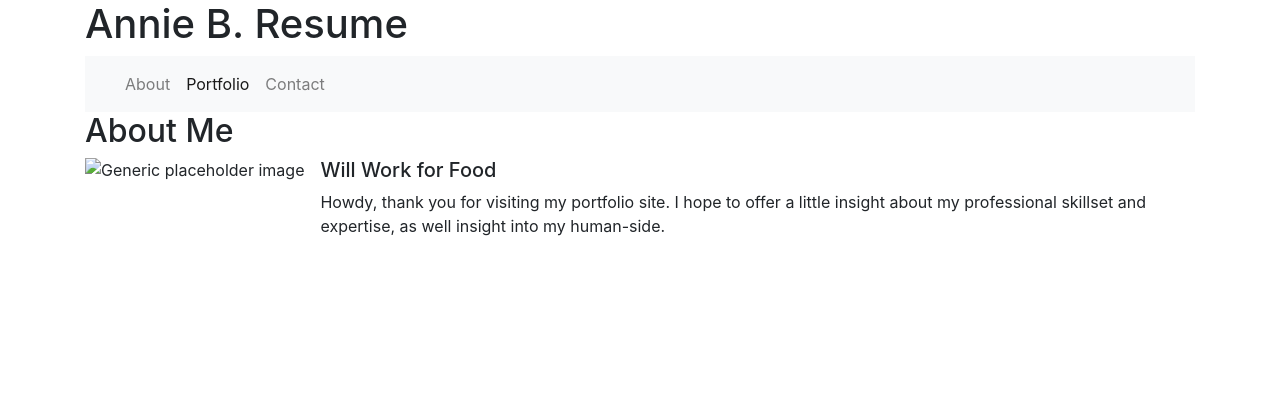
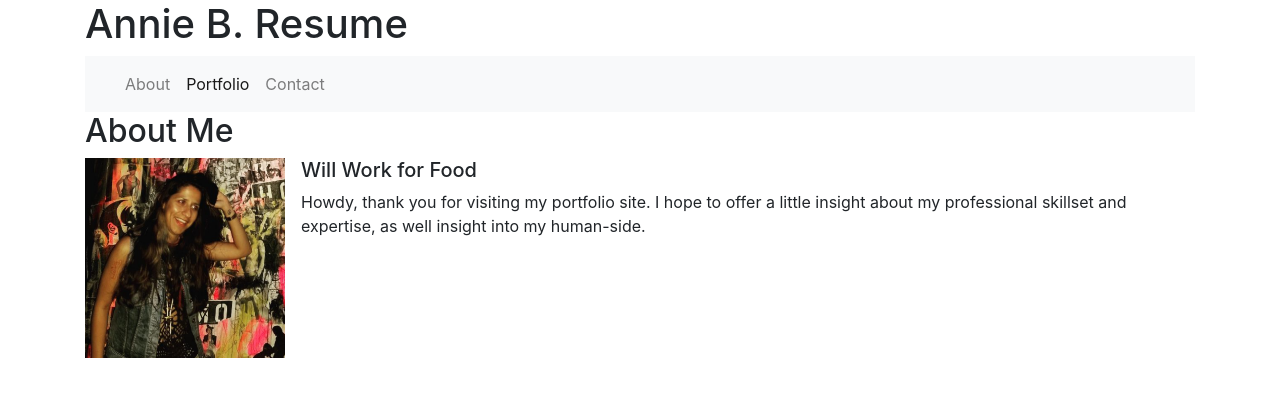
Before and after one commit to AnnieBeltran/Bootstrap-Portfolio, a plain HTML site: page index.html in a window 1280 px wide. Drawn offline with nearby package versions, Linux system fonts and the light colour scheme.

Commit message:
updated index

```diff
--- a/index.html
+++ b/index.html
@@ -28,7 +28,7 @@
         </nav>
         <h2>About Me</h2>
         <div class="media">
-            <img class="mr-3" src="..." alt="Generic placeholder image">
+            <img class="mr-3" src="anniebeltran.png" alt="Annie B." style="width:200px; height:200px">
             <div class="media-body">
                 <!-- Header Text-->
                 <h5 class="mt-0" color="red">Will Work for Food
```
